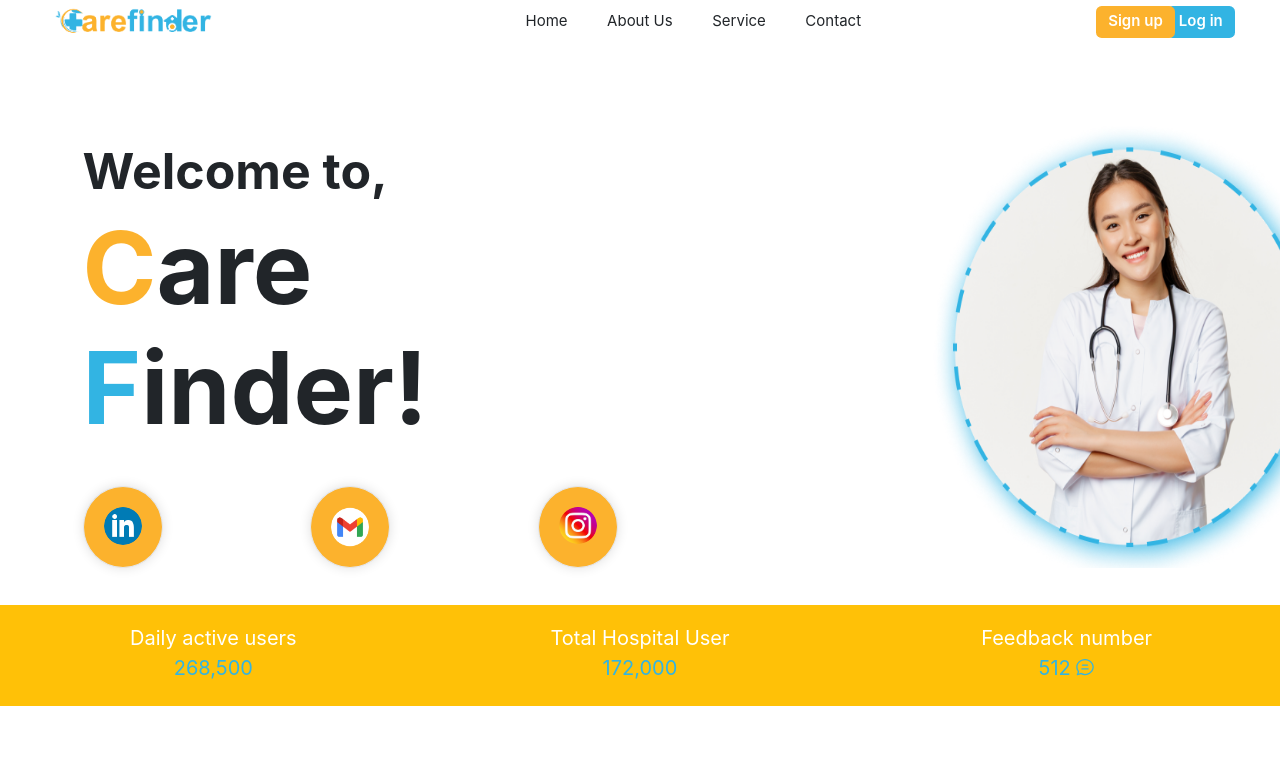
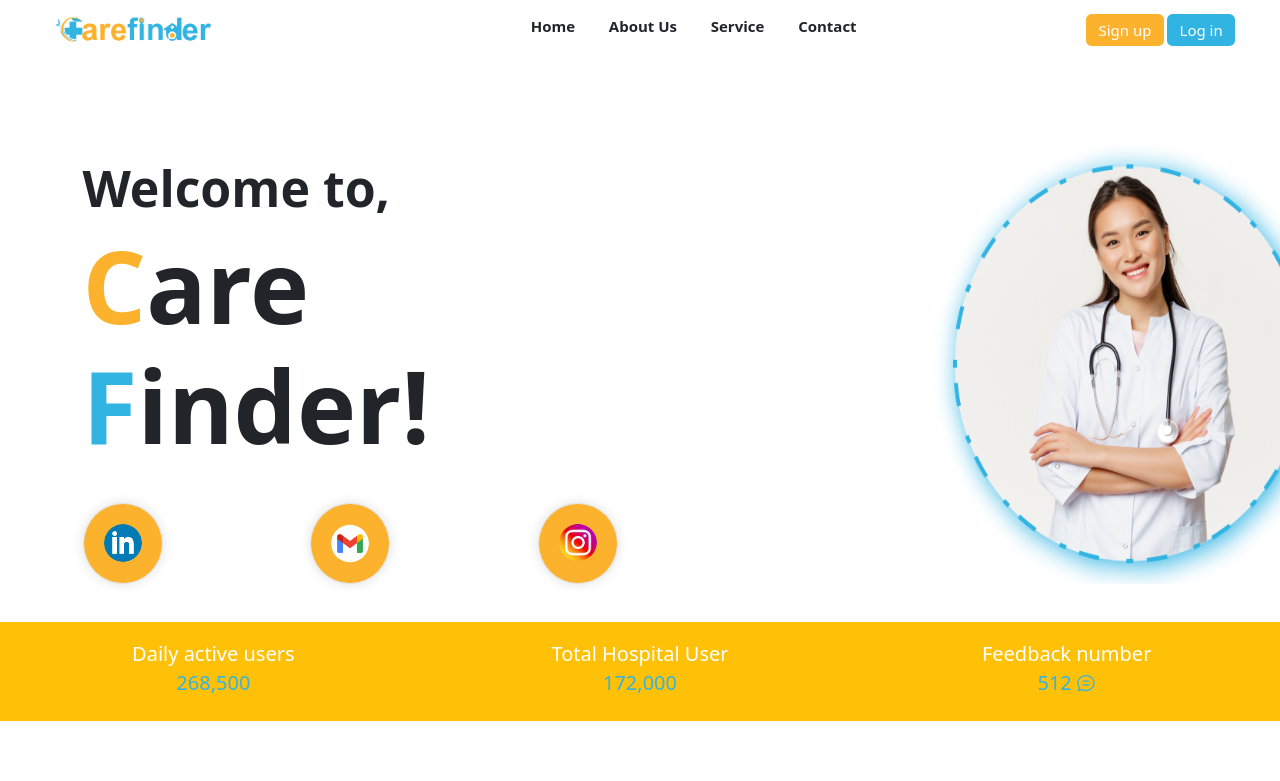
Before and after one commit to rath-samrith-webdev/Virtual-Company-2, a Vue app in the folder frontend/: page /landing in a window 1280 px wide. Shown: the top 781 px of the page. Built offline with nearby package versions, Linux system fonts and the light colour scheme; no server answers; what vue-simple-acl would draw is missing.

Commit message:
VC2-70 code in about page

```diff
--- a/frontend/package.json
+++ b/frontend/package.json
@@ -15,6 +15,7 @@
   },
   "dependencies": {
     "@element-plus/icons-vue": "^2.3.1",
+    "@popperjs/core": "^2.11.8",
     "axios": "^1.7.2",
     "bootstrap": "^5.3.3",
     "element-plus": "^2.7.4",
@@ -30,6 +31,7 @@
     "@iconify/vue": "^4.1.2",
     "@rushstack/eslint-patch": "^1.8.0",
     "@tsconfig/node20": "^20.1.4",
+    "@types/bootstrap": "^5.2.10",
     "@types/jsdom": "^21.1.6",
     "@types/node": "^20.12.5",
     "@unocss/preset-attributify": "^0.60.4",
--- a/frontend/src/Components/WebHeaderMenu.vue
+++ b/frontend/src/Components/WebHeaderMenu.vue
@@ -32,18 +32,18 @@ const store = useAuthStore()
       >Reports</a
       >
     </nav>
-    <nav class="flex justify-center space-x-4" v-if="!store.user">
-      <router-link to="" class="btn">Home</router-link>
-      <router-link to="" class="btn">About Us</router-link>
-      <router-link to="" class="btn">Service</router-link>
-      <router-link to="" class="btn">Contact</router-link>
+    <nav class="pb-4 pt-3 flex justify-center space-x-4 "  v-if="!store.user">
+      <router-link to="" class=" fw-bold text-dark " style="text-decoration: none;">Home</router-link>
+      <router-link to="/about" class="fw-bold pl-5 text-dark" style="text-decoration: none;">About Us</router-link>
+      <router-link to="" class=" fw-bold pl-5 text-dark" style="text-decoration: none;">Service</router-link>
+      <router-link to="" class=" fw-bold pl-5 text-dark" style="text-decoration: none;">Contact</router-link>
     </nav>
 
     <!-- Sign In -->
     <div>
-      <router-link v-if="!store.user" to="/landing" class="btn py-1 rounded font-semibold sign-up">Sign up
+      <router-link v-if="!store.user" to="/landing" class="btn mr-3 py-1 rounded font-semibold sign-up">Sign up
       </router-link>
-      <router-link v-if="!store.user" to="/login" class="btn py-1 rounded font-semibold text-white log-in">Log in
+      <router-link v-if="!store.user" to="/login" class="btn py-1 rounded font-semibold text-white log-in ">Log in
       </router-link>
       <button v-if="store.user" class="btn px-4 py-1 rounded font-semibold">Log out</button>
     </div>
--- a/frontend/src/main.ts
+++ b/frontend/src/main.ts
@@ -11,6 +11,9 @@ import 'element-plus/dist/index.css'
 import axios from './plugins/axios'
 import 'uno.css'
 import { configure } from 'vee-validate'
+import 'bootstrap/dist/css/bootstrap.css'
+import bootstrap from 'bootstrap/dist/js/bootstrap.bundle.js'
+
 const app = createApp(App)
 
 configure({
@@ -18,6 +21,7 @@ configure({
 })
 
 app.use(createPinia()).use(router.router).use(ElementPlus).use(router.simpleAcl)
+app.use(bootstrap)
 
 app.config.globalProperties.$axios = axios
 app.mount('#app')
--- a/frontend/src/router/index.ts
+++ b/frontend/src/router/index.ts
@@ -1,7 +1,7 @@
-import { createRouter, createWebHistory } from 'vue-router'
-import axiosInstance from '@/plugins/axios'
-import { useAuthStore } from '@/stores/auth-store'
-import { createAcl, defineAclRules } from 'vue-simple-acl'
+import { createRouter, createWebHistory } from 'vue-router';
+import axiosInstance from '@/plugins/axios';
+import { useAuthStore } from '@/stores/auth-store';
+import { createAcl, defineAclRules } from 'vue-simple-acl';
 const simpleAcl=createAcl()
 const router = createRouter({
   history: createWebHistory(import.meta.env.BASE_URL),
@@ -29,12 +29,17 @@ const router = createRouter({
       path: '/post',
       name: 'post',
       component: () => import('../views/Web/Post/ListView.vue')
-    }
+    },
+    {
+      path: '/about',
+      name: 'about', // Fixed duplicate name
+      component: () => import('../views/Web/AboutView.vue')
+    },
   ]
 })
 
 router.beforeEach(async (to, from, next) => {
-  const publicPages = ['/landing','/login']
+  const publicPages = ['/landing','/login','/about']
   const authRequired = !publicPages.includes(to.path)
   const store = useAuthStore()
 
--- /dev/null
+++ b/frontend/src/views/Web/AboutView.vue
@@ -0,0 +1,126 @@
+<template>
+  <WebLayout />
+  <div class="head">
+    <h1>About Us</h1>
+    <h5>Full service starting from 2023</h5>
+    <button>Detail About Service</button>
+  </div>
+  <div class="container">
+    <div class="mt-5 d-flex service">
+      <div class="ml-5 d-flex flex-column service-img">
+        <img
+          class="w-100 h-50 border rounded"
+          src="https://static1.anpoimages.com/wordpress/wp-content/uploads/2022/07/googleMapsTricksHero.jpg"
+          alt=""
+        />
+        <div class="two-img d-flex mt-2">
+          <img
+            class="border mr-3 rounded"
+            style="width: 300px; height: 250px"
+            src="https://i.pinimg.com/564x/45/1d/b1/451db155874786bd0ba76bee971ac657.jpg"
+            alt=""
+          />
+          <img
+            class="border ml-2 rounded"
+            style="width: 300px; height: 250px"
+            src="https://i.pinimg.com/564x/2a/02/2a/2a022aa6d29aee0bbff11108947310b5.jpg"
+            alt=""
+          />
+        </div>
+      </div>
+      <div class="ml-5 text-center service-text" style="margin-top: 12%">
+        <h3 class="fs-1 text-warning">We are a service to help you find a hospital near you</h3>
+        <p class="fs-4">
+          For my services can make it easy for you to find a hospital near you and you have used the
+          service for hospital reservations and booking all the services available in the booked
+          hospital. Espacially, you can check the hospital before you booking.
+        </p>
+      </div>
+    </div>
+    <div class="card-todo mt-5">
+      <h2 class="fs-2 text-warning text-center">What We Do</h2>
+      <div class="group-card d-flex justify-content-evenly mt-4">
+        <div class="p-4 bg-warning card hospital" style="width: 500px; height: 180px">
+          <div class=" d-flex">
+            <img
+              src="https://cdn-icons-png.freepik.com/512/2798/2798878.png"
+              class="card-img-top w-25 h-50 p-3"
+              alt="..."
+            />
+            <div class="card-body">
+              <h2>Hospital Service</h2>
+              <p class="card-text fs-5 lh-base">
+                we manage all hospital that you our service that customer can find ton our website
+              </p>
+            </div>
+          </div>
+        </div>
+        <div class=" p-3 bg-info card hospital" style="width: 500px; height: 180px">
+          <div class=" d-flex">
+            <img
+              src="https://www.clipartmax.com/png/full/64-648655_customer-icon-customer-orange.png"
+              class="card-img-top w-25 h-50 p-3"
+              alt="..."
+            />
+            <div class="card-body">
+              <h2>Customer Service</h2>
+              <p class="card-text fs-5 lh-base">
+                Customer can create account fo r use our website and can help customer easier to
+                find hospital than before
+              </p>
+            </div>
+          </div>
+        </div>
+      </div>
+    </div>
+    <div class=" d-flex justify-content-evenly contect-to-contact-page" style="margin-top: 15%">
+      <div class="d-flex flex-column align-items-center">
+        <h3 class="fw-bold text-center  " style="margin: 10%">If you have any questions about our services or you want to use our services, you can contact us.</h3>
+        <button type="button" class="btn btn-warning w-25 ml-5  text-light" style="margin-top:-5%">Contact Us</button>
+      </div>
+
+      <img src="https://i.pinimg.com/564x/c2/87/c8/c287c8abe56b65b73da4685e15c896be.jpg" alt="">
+    </div>
+  </div>
+  <div class="footer"></div>
+</template>
+
+<script>
+import WebLayout from '@/Components/Layouts/WebLayout.vue'
+
+export default {
+  components: {
+    WebLayout
+  }
+}
+</script>
+
+<style >
+.head {
+  height: 50vh;
+  background-image: url('https://www.bannerhealthfoundation.org/-/media/images/project/bhf/content-pages/2024-hero-images/tucson_1600x400.ashx');
+  background-size: cover;
+  background-position: center;
+  background-color: rgba(0, 128, 128, 0.578);
+  padding: 20px;
+  padding-left: 10%;
+  padding-top: 4%;
+  color: rgb(40, 27, 3);
+  font-weight: bold;
+  filter: blur(0.5px);
+}
+h1 {
+  font-size: 50px;
+  margin-bottom: 10px;
+}
+button {
+  background-color: rgb(253, 165, 1);
+  color: white;
+  padding: 10px;
+  margin-left: 100px;
+  margin-top: 30px;
+  border: none;
+  border-radius: 10px;
+  cursor: pointer;
+}
+</style>
```
Also changed, not shown: frontend/src/Components/FooterLayout.vue (added), 2 other files (tests, documents, lock files or other folders).
